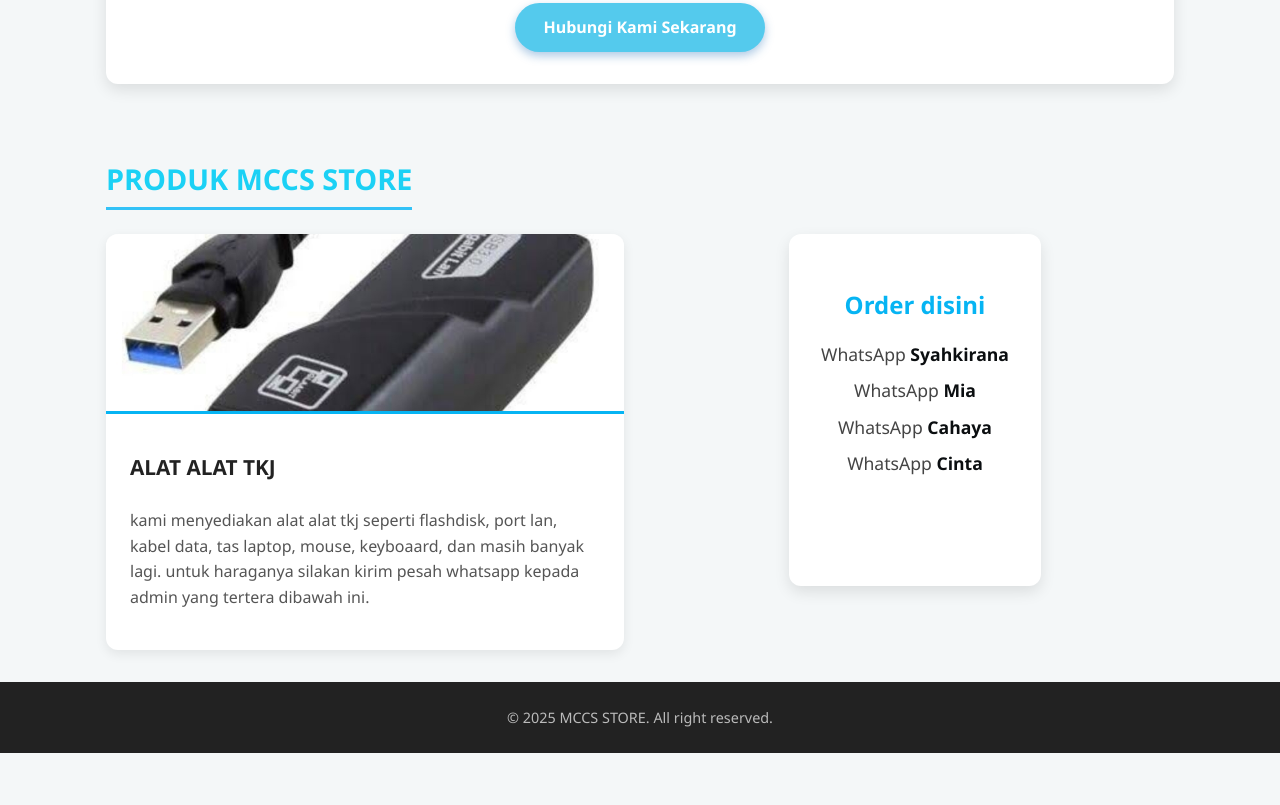
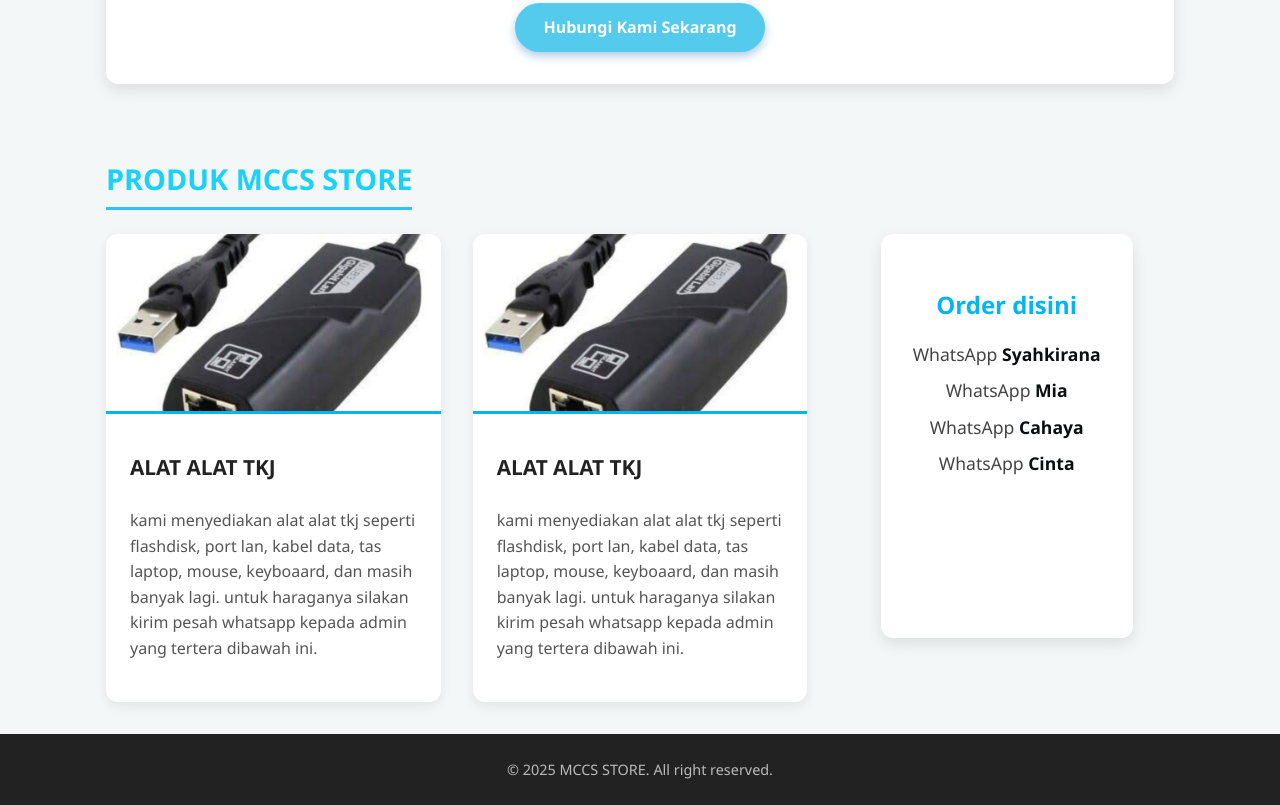
Before and after one commit to s-kiran1/MCCS, a plain HTML site: page index.html in a window 1280 px wide. Shown: the part 425-1230 px from the top of the page. Before the commit the page ends 1178 px from the top, so only its background shows below. Drawn offline with Linux system fonts and the light colour scheme.

Commit message:
Update index.html

```diff
--- a/index.html
+++ b/index.html
@@ -242,6 +242,14 @@
           </div>
         </article>
 
+         <article class="product-card" tabindex="0">
+          <img src="net.jpg" alt="Produk - Buku digital" class="product-image" />
+          <div class="product-content">
+            <h3>ALAT ALAT TKJ</h3>
+            <p>kami menyediakan alat alat tkj seperti flashdisk, port lan, kabel data, tas laptop, mouse, keyboaard, dan masih banyak lagi. untuk haraganya silakan kirim pesah whatsapp kepada admin yang tertera dibawah ini.</p>
+          </div>
+        </article>
+
     <section id="contact" class="contact-info" aria-label="Informasi Kontak">
       <h2>Order disini</h2>
       <p>WhatsApp <a href="https://wa.link/z1m899">Syahkirana</a></p>
```
